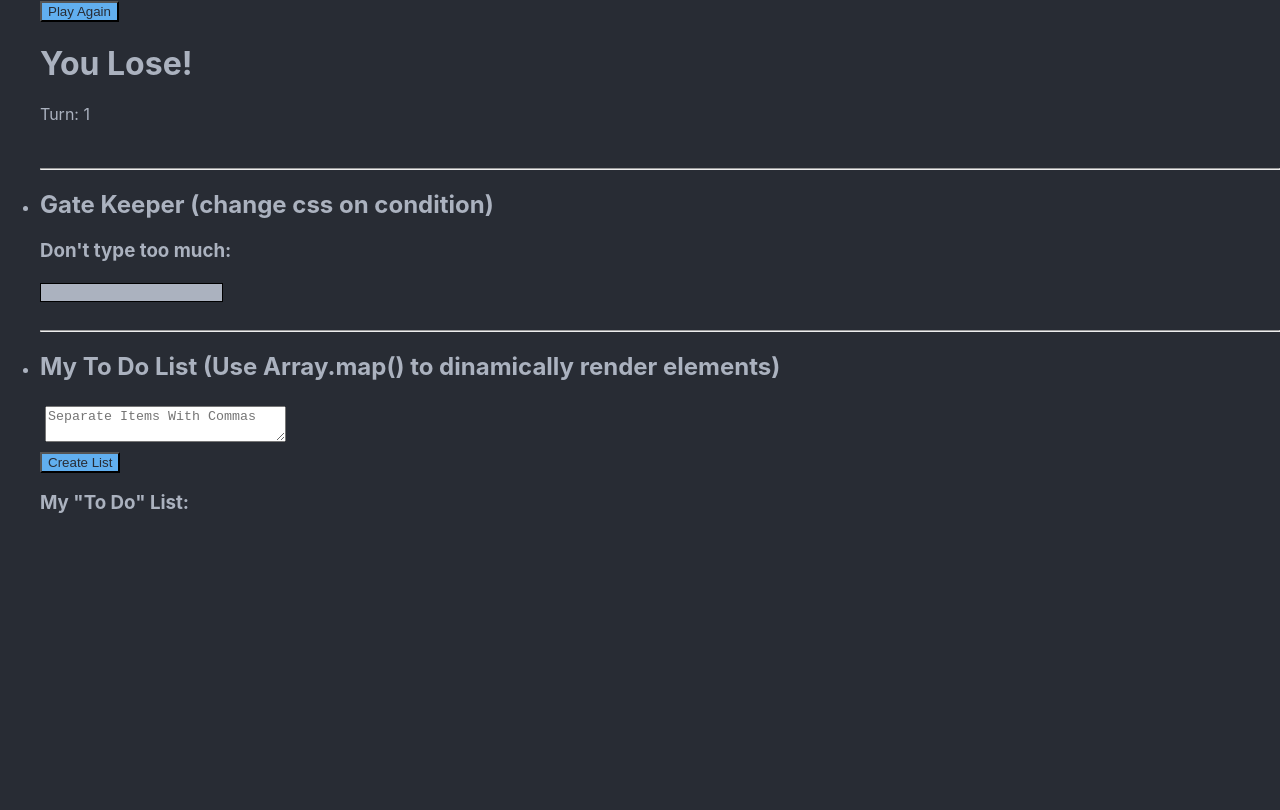
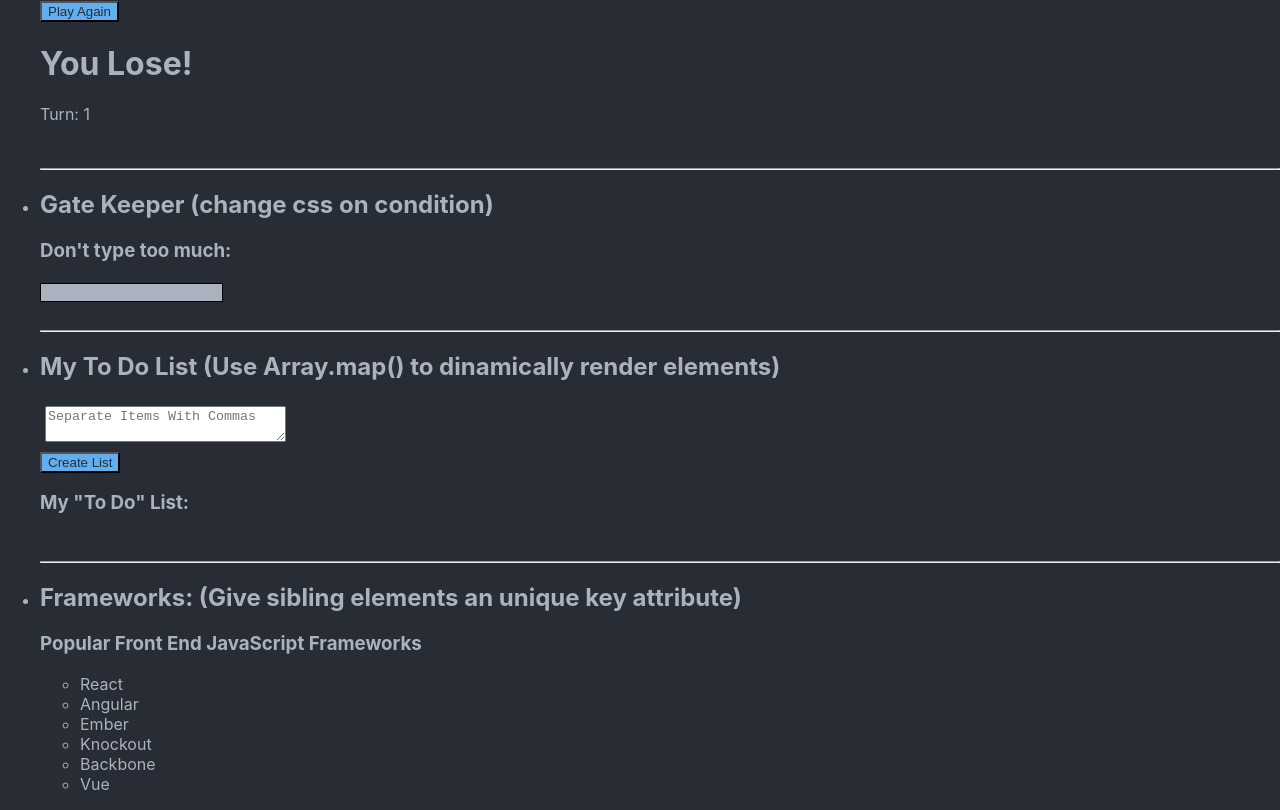
Before and after one commit to gian412/React-FCC-course, a React (Create React App) app: page / in a window 1280 px wide. Shown: the part 3706-4516 px from the top of the page. Before the commit the page ends 4239 px from the top, so only its background shows below. Built offline with nearby package versions, Linux system fonts and the light colour scheme.

Commit message:
Give sibling elements an unique key attribute

```diff
--- a/src/App.js
+++ b/src/App.js
@@ -21,6 +21,7 @@ import CheckUserAge from "./CheckUserAge";
 import GameOfChance from "./GameOfChance";
 import GateKeeper from "./GateKeeper";
 import MyToDoList from "./MyToDoList";
+import Frameworks from "./Frameworks";
 
 function App() {
   return (
@@ -181,6 +182,12 @@ function App() {
           </h2>
           <MyToDoList />
         </li>
+        <br />
+        <hr />
+        <li>
+          <h2>Frameworks: (Give sibling elements an unique key attribute)</h2>
+          <Frameworks />
+        </li>
       </ul>
     </div>
   );
--- /dev/null
+++ b/src/Frameworks.js
@@ -0,0 +1,24 @@
+import React from "react";
+
+const frontEndFrameworks = [
+  "React",
+  "Angular",
+  "Ember",
+  "Knockout",
+  "Backbone",
+  "Vue",
+];
+
+function Frameworks() {
+  const renderFrameworks = frontEndFrameworks.map((item) => (
+    <li key={item + 1}>{item}</li>
+  ));
+  return (
+    <div>
+      <h3>Popular Front End JavaScript Frameworks</h3>
+      <ul>{renderFrameworks}</ul>
+    </div>
+  );
+}
+
+export default Frameworks;
```
